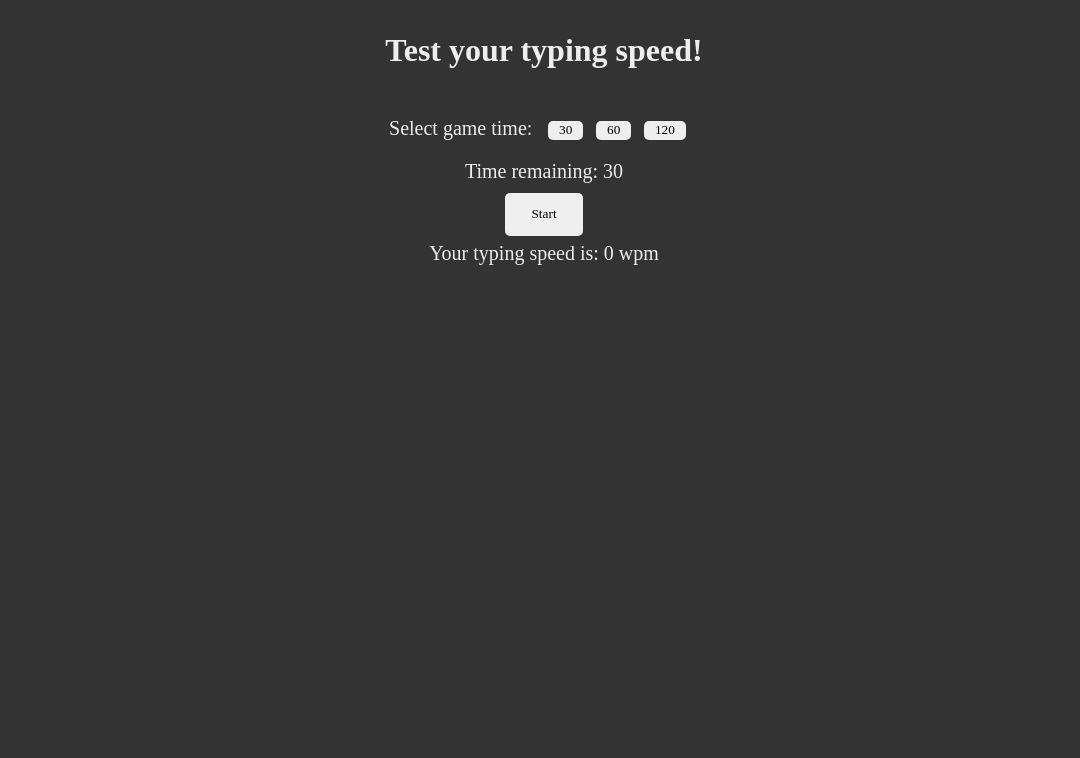
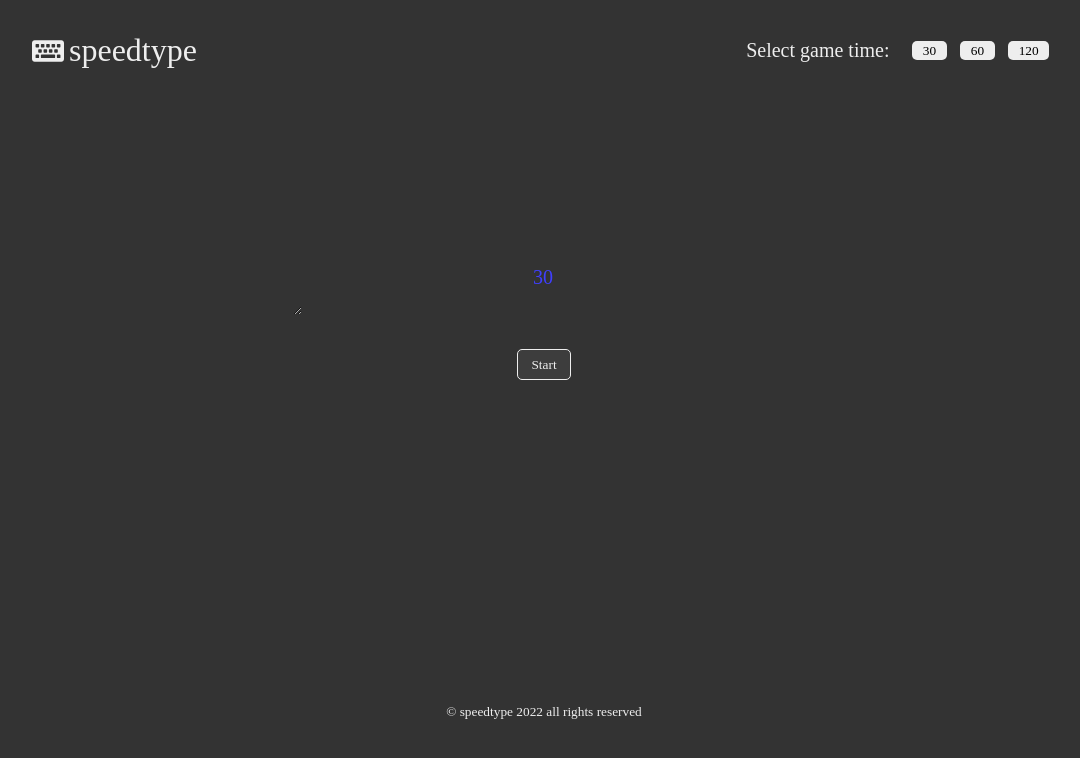
Before and after one commit to manikagnish/speed-typing, a React (Create React App) app: page / in a window 1280 px wide. Shown: the top 758 px of the page, without its empty margins (96-1176 px from the left). Built offline with nearby package versions, Linux system fonts and the light colour scheme; no server answers.

Commit message:
changed styling

```diff
--- a/package.json
+++ b/package.json
@@ -8,6 +8,7 @@
     "@testing-library/user-event": "^12.8.3",
     "react": "^17.0.2",
     "react-dom": "^17.0.2",
+    "react-icons": "^4.3.1",
     "react-scripts": "4.0.3",
     "web-vitals": "^1.1.2"
   },
--- a/src/App.js
+++ b/src/App.js
@@ -1,5 +1,6 @@
 import { useState } from "react";
 import useSpeedType from "./useSpeedType";
+import { FaKeyboard } from "react-icons/fa";
 
 function App() {
   const [gameTime, setGameTime] = useState(30);
@@ -21,8 +22,11 @@ function App() {
   const userInput = text.split("");
 
   return (
-    <div>
-      <h1>Test your typing speed!</h1>
+    <div className="home">
+      <header>
+        <h1>
+          <FaKeyboard /> speedtype
+        </h1>
         <div className="set-time">
           <p>Select game time: </p>
           <div className="btn-container">
@@ -37,6 +41,13 @@ function App() {
             </button>
           </div>
         </div>
+      </header>
+
+      <main>
+        <div className="text-region">
+          <span style={{ color: "#3f3fff", fontSize: "2rem" }}>
+            {timeRemaining}
+          </span>
           <p>
             {displayQuote.map((s, i) => {
               let cname;
@@ -51,7 +62,14 @@ function App() {
             })}
           </p>
           <textarea
-        style={{ position: "absolute", top: "-200%", left: "-500%" }}
+            style={{
+              position: "absolute",
+              top: "-200%",
+              left: "-500%",
+            }}
+            data-gramm="false"
+            data-gramm_editor="false"
+            data-enable-grammarly="false"
             disabled={!start}
             ref={inputRef}
             value={text}
@@ -59,11 +77,19 @@ function App() {
               setText(e.target.value);
             }}
           />
-      <p>Time remaining: {timeRemaining}</p>
-      <button onClick={startGame} disabled={start}>
+        </div>
+        <button className="start-btn" onClick={startGame} disabled={start}>
           {playAgain}
         </button>
-      <p>Your typing speed is: {wordCount} wpm</p>
+      </main>
+
+      <footer>
+        {/* <p className="time">Time remaining: {timeRemaining}</p> */}
+        {/* <p className="wpm">Your typing speed is: {wordCount} wpm</p> */}
+        <small style={{ textAlign: "center", display: "block" }}>
+          &copy; speedtype 2022 all rights reserved
+        </small>
+      </footer>
     </div>
   );
 }
--- a/src/index.css
+++ b/src/index.css
@@ -13,15 +13,70 @@ body {
   font-size: 1.6rem;
   font-family: "Poppins", "sans-serif";
   min-height: 100vh;
-  padding: 2em 10vw;
   background-color: #333;
   color: #eee;
   overflow: "hidden";
 }
 
+.home {
+  min-height: 100vh;
+  display: flex;
+  flex-direction: column;
+  padding: 2em 10vw 0 10vw;
+  /* justify-content: space-evenly; */
+}
+
+header {
+  display: flex;
+  align-items: center;
+}
+
 h1 {
   text-align: center;
-  margin-bottom: 1.5em;
+  margin-right: auto;
+  font-weight: normal;
+  display: flex;
+  align-items: center;
+}
+
+h1 svg {
+  margin-right: 5px;
+}
+
+.set-time {
+  display: flex;
+  justify-content: center;
+  align-items: center;
+}
+
+.btn-container {
+  display: flex;
+  align-items: center;
+  margin-left: 1em;
+}
+
+.btn-container button {
+  margin: auto 0.5em;
+  padding: 0.1em 0.8em;
+  background-color: #eee;
+  font-family: inherit;
+  transition: all 0.3s ease;
+}
+
+.btn-container button:hover,
+.btn-container button:active,
+.btn-container button:focus {
+  background-color: #2561d1;
+  color: #fff;
+}
+
+.set-time p {
+  margin-bottom: 0;
+  font-size: 2rem;
+}
+
+main {
+  margin: auto;
 }
 
 textarea {
@@ -38,18 +93,27 @@ textarea:disabled {
 }
 
 p {
+  font-size: 2.5rem;
+  margin-bottom: 0.5em;
+}
+
+.time,
+.wpm {
   text-align: center;
-  font-size: 2rem;
-  margin-bottom: 0.5em;
+  font-size: 2.5rem;
+  opacity: 0.8;
+}
+.time {
+  margin-top: 1em;
 }
 
 button {
   display: block;
-  padding: 1em 2em;
+  padding: 0.5em 1em;
   border: 0;
   border-radius: 5px;
   font-family: inherit;
-  margin: 0.5em auto;
+  margin: 2em auto;
   cursor: pointer;
 }
 
@@ -59,7 +123,8 @@ button:disabled {
 }
 
 .correct {
-  color: #8cff3f;
+  /* color: #8cff3f; */
+  color: #eee;
 }
 
 .incorrect {
@@ -67,29 +132,42 @@ button:disabled {
   text-decoration: underline;
 }
 
-.set-time {
-  display: flex;
-  justify-content: center;
-  align-items: center;
+.text-region {
+  position: relative;
+  margin: 2em auto;
+  padding: 1em;
+  color: rgba(238, 238, 238, 0.4);
 }
 
-.btn-container {
-  display: flex;
-  margin-left: 1em;
+textarea {
+  background-color: transparent;
+  font-family: inherit;
+  font-size: 2rem;
+  color: transparent;
+  caret-color: #eee;
+  margin: 0;
+  padding: 0;
+  text-align: center;
+  position: absolute;
+  top: 0;
+  left: 0;
+  z-index: -3;
+  border: 0;
+  outline: none;
 }
 
-.btn-container button {
-  margin-right: 1em;
-  padding: 0.1em 0.8em;
-  margin-top: 0;
-  background-color: #eee;
-  font-family: inherit;
-  transition: all 0.3s ease;
+.start-btn {
+  border: 1px solid #eee;
+  background-color: rgba(238, 238, 238, 0.05);
+  color: #eee;
+  transition: all 0.3s ease-in-out;
 }
 
-.btn-container button:hover,
-.btn-container button:active,
-.btn-container button:focus {
-  background-color: #2561d1;
-  color: #fff;
+.start-btn:hover {
+  background-color: rgba(0, 0, 0, 0.05);
 }
+
+footer {
+  margin-top: auto;
+  margin-bottom: 5em;
+}
--- a/src/useSpeedType.js
+++ b/src/useSpeedType.js
@@ -60,7 +60,6 @@ export default function useSpeedType(gameTime) {
     setTimeRemaining(gameTime);
     setDisable(false);
 
-    // TODO: speed calculator
     const correctWords = [];
     console.log("correctWords: ", correctWords);
     // compare quoteArr and textArr
```
Also changed, not shown: 1 other file (tests, documents, lock files or other folders). Lines whose indentation alone changed are shown as unchanged.
